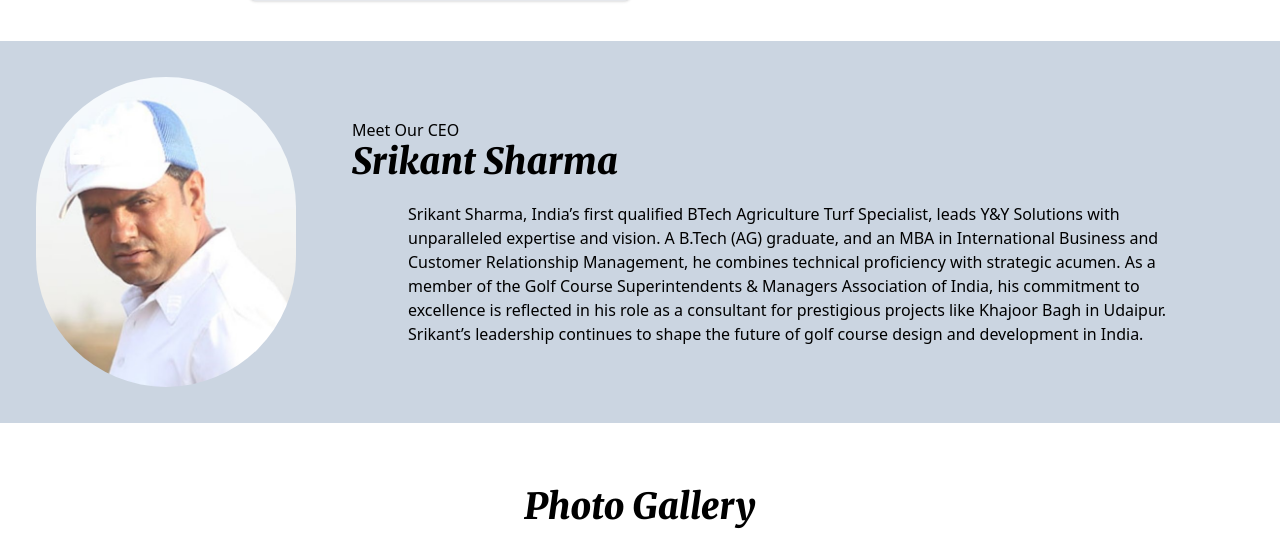
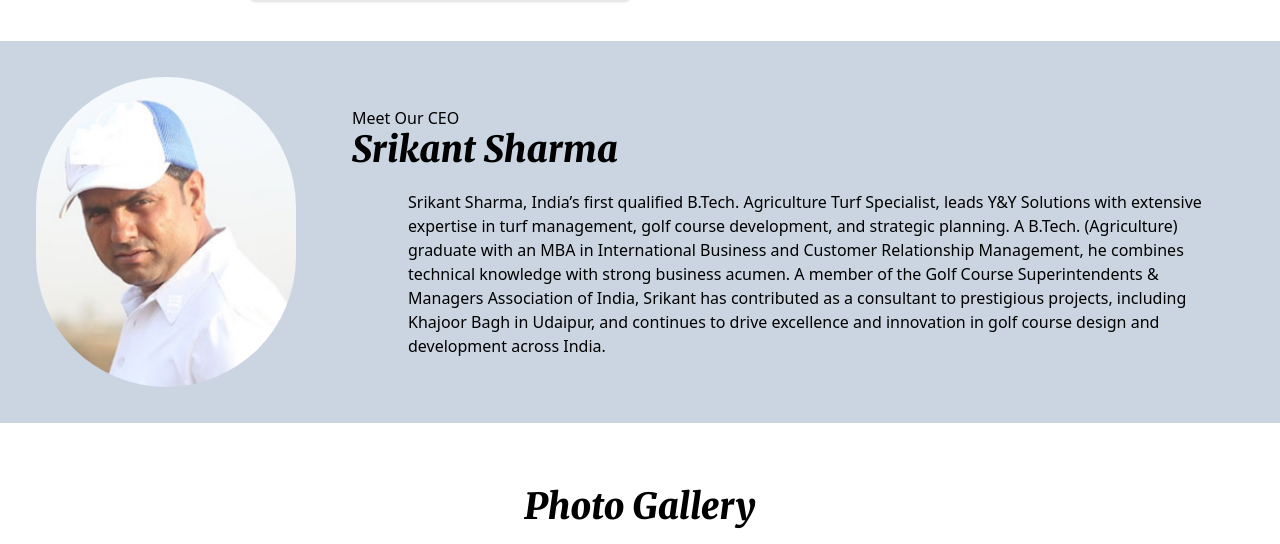
Before and after one commit to ynysolution/website, a Flask app: page / in a window 1280 px wide. Shown: the part 2635-3179 px from the top of the page. Run offline with Flask 3, Linux system fonts and the light colour scheme; some libraries are stand-ins or nearby versions.

Commit message:
Update home.html

```diff
--- a/templates/home.html
+++ b/templates/home.html
@@ -211,12 +211,11 @@
 		<span class="pb-5">Meet Our CEO</span>
 		<h2 class="merriweather-black-italic text-4xl pb-5">Srikant Sharma</h2>
 		<p class="md:px-14">
-			Srikant Sharma, India’s first qualified BTech Agriculture Turf Specialist, leads Y&Y Solutions with unparalleled expertise and vision.
-			A B.Tech (AG) graduate, and an MBA in International Business and Customer
-			Relationship Management, he combines technical proficiency with strategic acumen. As a member of the Golf
-			Course Superintendents & Managers Association of India, his commitment to excellence is reflected in his role as a
-			consultant for prestigious projects like Khajoor Bagh in Udaipur. Srikant’s leadership continues to shape the future
-			of golf course design and development in India.
+			Srikant Sharma, India’s first qualified B.Tech. Agriculture Turf Specialist, leads Y&Y Solutions with extensive expertise in turf management,
+			golf course development, and strategic planning. A B.Tech. (Agriculture) graduate with an MBA in International Business and Customer Relationship Management,
+			he combines technical knowledge with strong business acumen. A member of the Golf Course Superintendents & Managers Association of India, Srikant has
+			contributed as a consultant to prestigious projects, including Khajoor Bagh in Udaipur, and continues to drive excellence and
+			innovation in golf course design and development across India.
 		</p>
 	</div>
 </div>
```
